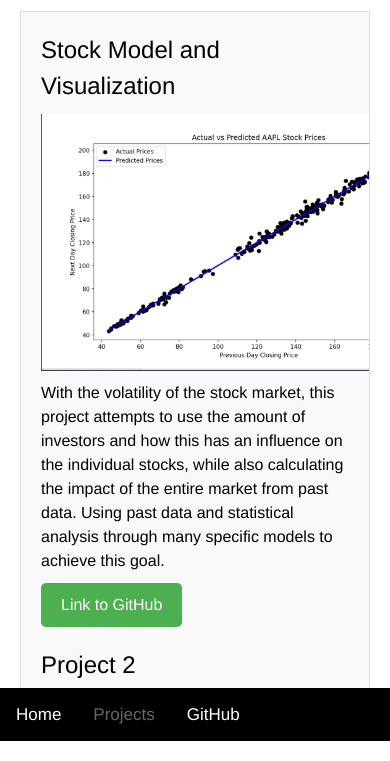
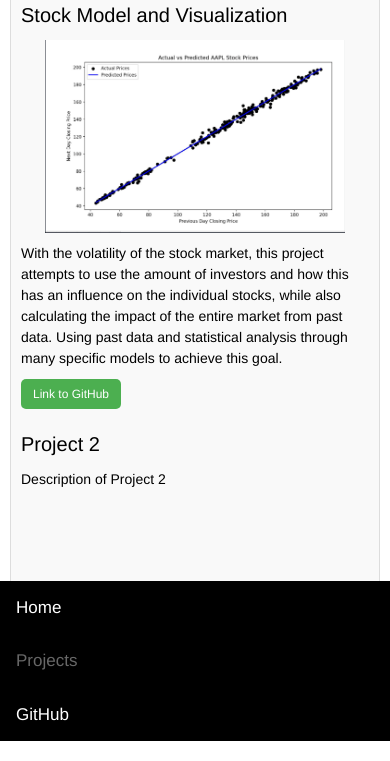
Before and after one commit to NiamBashambu/Niam-s-Portfolio, a plain HTML site: page projects.html in a window 390 px wide. Shown: the part 103-864 px from the top of the page. Drawn offline with nearby package versions, Linux system fonts and the light colour scheme.

Commit message:
updated it for mobile phones

```diff
--- a/projects.html
+++ b/projects.html
@@ -2,6 +2,7 @@
 <html lang="en">
 <head>
   <meta charset="UTF-8">
+  <meta name="viewport" content="width=device-width, initial-scale=1.0">
   <title>Niam Bashambu - Projects</title>
   <script src="https://www.youtube.com/iframe_api"></script>
   <link rel="stylesheet" href="https://cdnjs.cloudflare.com/ajax/libs/meyer-reset/2.0/reset.min.css">
--- a/style.css
+++ b/style.css
@@ -228,3 +228,59 @@ body {
 .clear-float {
     clear: both;
 }
+/* Media Queries for Responsive Design */
+@media screen and (max-width: 768px) {
+    .project-image {
+        float: none;
+        display: block;
+        margin: 0 auto 10px;
+        width: 100%;
+        max-width: 300px;
+    }
+
+    .projects-container {
+        padding: 10px;
+    }
+
+    .projects-list {
+        padding: 10px;
+    }
+
+    .navbar a {
+        float: none;
+        display: block;
+        text-align: left;
+    }
+
+    .card-movie__title {
+        font-size: 40px;
+    }
+
+    .button-link {
+        font-size: 14px;
+        padding: 8px 16px;
+    }
+}
+
+@media screen and (max-width: 480px) {
+    .projects-container h2 {
+        font-size: 28px;
+    }
+
+    .project-item h3 {
+        font-size: 20px;
+    }
+
+    .project-item p {
+        font-size: 14px;
+    }
+
+    .card-movie__title {
+        font-size: 32px;
+    }
+
+    .button-link {
+        font-size: 12px;
+        padding: 6px 12px;
+    }
+}
```
Also changed, not shown: index.html (+1 -0 lines).
